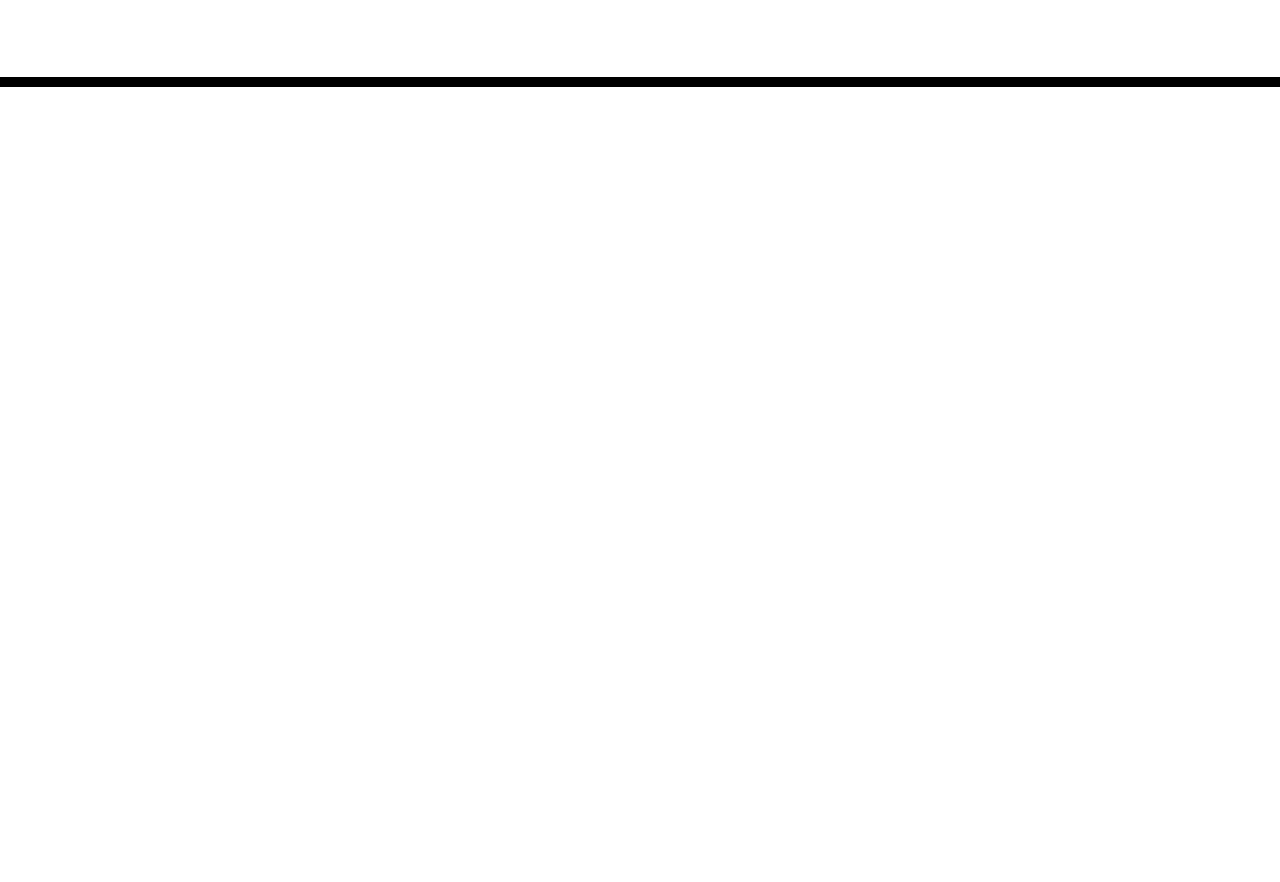
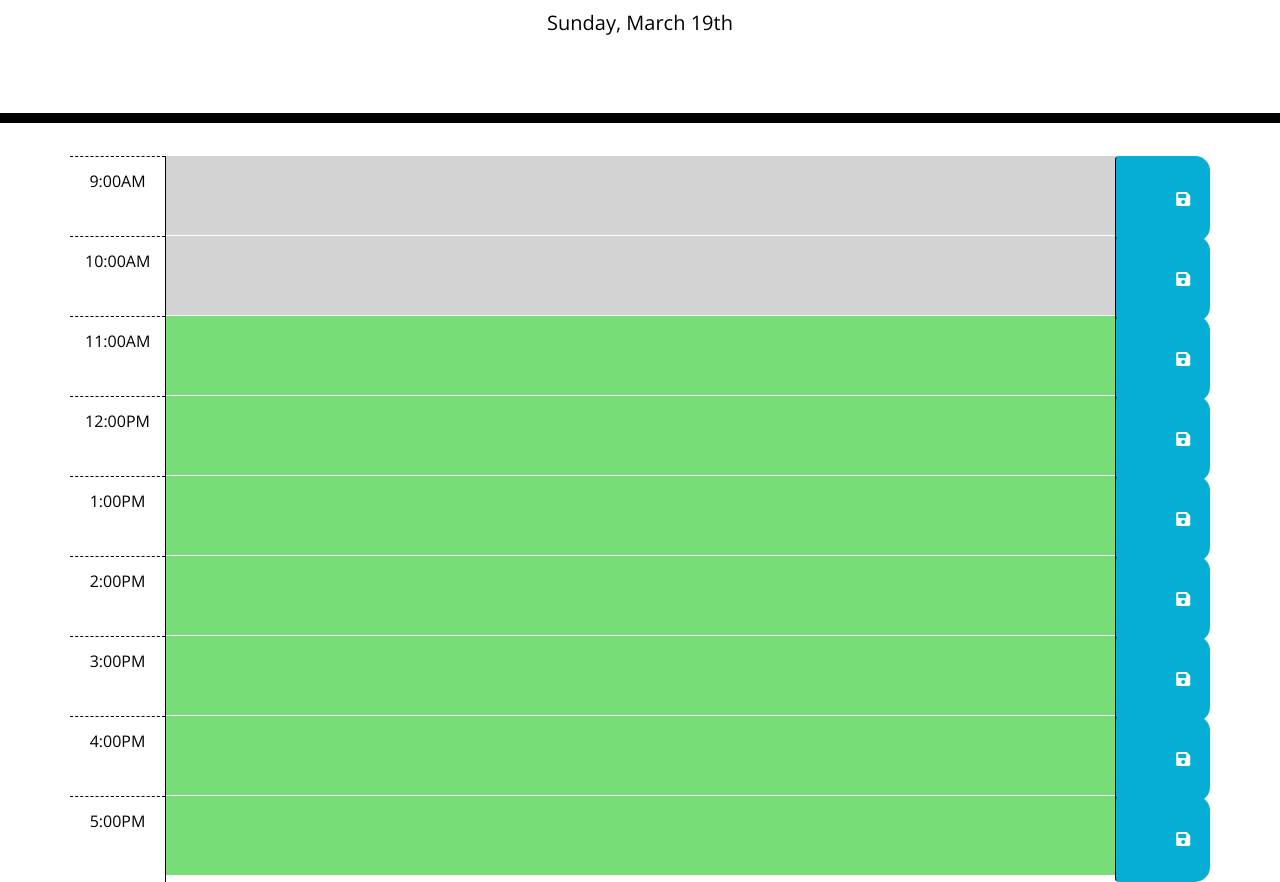
Before and after one commit to Robmor1100/Roberts-work-day-planner, a plain HTML site: page index.html in a window 1280 px wide. Shown: the part 181-1063 px from the top of the page. Before the commit the page ends 800 px from the top, so only its background shows below. Drawn offline with nearby package versions, Linux system fonts and the light colour scheme.

Commit message:
added script

```diff
--- /dev/null
+++ b/assets/script.js
@@ -0,0 +1,33 @@
+$(document).ready(function() {
+    let currentDay = moment().format('dddd, MMMM Do');
+    let displaydate = $("#currentDay");
+    displaydate.text(currentDay);
+    let currentTime = moment().format('H');
+
+    $(".time-block").each(function() {
+        let hour = parseInt($(this).attr("id"));
+        if (hour < currentTime) {
+            $(this).addClass("past");
+        } else if (hour === currentTime) {
+            $(this).addClass("present");
+        } else {
+            $(this).addClass("future");
+        }
+    }
+    );
+    $(".saveBtn").on("click", function() {
+        let value = $(this).siblings(".description").val();
+        let time = $(this).parent().attr("id");
+        localStorage.setItem(time, value);
+    }
+    );
+    $("#9 .description").val(localStorage.getItem("9"));
+    $("#10 .description").val(localStorage.getItem("10"));
+    $("#11 .description").val(localStorage.getItem("11"));
+    $("#12 .description").val(localStorage.getItem("12"));
+    $("#13 .description").val(localStorage.getItem("13"));
+    $("#14 .description").val(localStorage.getItem("14"));
+    $("#15 .description").val(localStorage.getItem("15"));
+    $("#16 .description").val(localStorage.getItem("16"));
+    $("#17 .description").val(localStorage.getItem("17"));
+});
--- a/index.html
+++ b/index.html
@@ -18,7 +18,7 @@
       href="https://fonts.googleapis.com/css?family=Open+Sans&display=swap"
       rel="stylesheet"
     />
-    <link rel="stylesheet" href="style.css" />
+    <link rel="stylesheet" href="./assets/style.css" />
     <title>Work Day Scheduler</title>
   </head>
 
@@ -30,9 +30,73 @@
     </header>
     <div class="container">
       <!-- Timeblocks go here -->
+      <div id="9" class="row time-block">
+        <div class="col-2 col-md-1 hour text-center py-3">9:00AM</div>
+        <textarea id='text-09' class="col-8 col-md-10 description" rows="3"> </textarea>
+        <button class="btn saveBtn col-2 col-md-1" aria-label="save">
+          <i class="fas fa-save" aria-hidden="true"></i>
+        </button>
+      </div>
+      <div id="10" class="row time-block">
+        <div class="col-2 col-md-1 hour text-center py-3">10:00AM</div>
+        <textarea id='text-10' class="col-8 col-md-10 description" rows="3"> </textarea>
+        <button class="btn saveBtn col-2 col-md-1" aria-label="save">
+          <i class="fas fa-save" aria-hidden="true"></i>
+        </button>
+      </div>
+      <div id="11" class="row time-block">
+        <div class="col-2 col-md-1 hour text-center py-3">11:00AM</div>
+        <textarea id='text-11' class="col-8 col-md-10 description" rows="3"> </textarea>
+        <button class="btn saveBtn col-2 col-md-1" aria-label="save">
+          <i class="fas fa-save" aria-hidden="true"></i>
+        </button>
+      </div>
+      <div id="12" class="row time-block">
+        <div class="col-2 col-md-1 hour text-center py-3">12:00PM</div>
+        <textarea id='text-12' class="col-8 col-md-10 description" rows="3"> </textarea>
+        <button class="btn saveBtn col-2 col-md-1" aria-label="save">
+          <i class="fas fa-save" aria-hidden="true"></i>
+        </button>
+      </div>
+      <div id="13" class="row time-block">
+        <div class="col-2 col-md-1 hour text-center py-3">1:00PM</div>
+        <textarea id='text-13' class="col-8 col-md-10 description" rows="3"> </textarea>
+        <button class="btn saveBtn col-2 col-md-1" aria-label="save">
+          <i class="fas fa-save" aria-hidden="true"></i>
+        </button>
+      </div>
+      <div id="14" class="row time-block">
+        <div class="col-2 col-md-1 hour text-center py-3">2:00PM</div>
+        <textarea id='text-14' class="col-8 col-md-10 description" rows="3"> </textarea>
+        <button class="btn saveBtn col-2 col-md-1" aria-label="save">
+          <i class="fas fa-save" aria-hidden="true"></i>
+        </button>
+      </div>
+      <div id="15" class="row time-block">
+        <div class="col-2 col-md-1 hour text-center py-3">3:00PM</div>
+        <textarea id='text-15' class="col-8 col-md-10 description" rows="3"> </textarea>
+        <button class="btn saveBtn col-2 col-md-1" aria-label="save">
+          <i class="fas fa-save" aria-hidden="true"></i>
+        </button>
+      </div>
+      <div id="16" class="row time-block">
+        <div class="col-2 col-md-1 hour text-center py-3">4:00PM</div>
+        <textarea id='text-16' class="col-8 col-md-10 description" rows="3"> </textarea>
+        <button class="btn saveBtn col-2 col-md-1" aria-label="save">
+          <i class="fas fa-save" aria-hidden="true"></i>
+        </button>
+      </div>
+      <div id="17" class="row time-block">
+        <div class="col-2 col-md-1 hour text-center py-3">5:00PM</div>
+        <textarea id='text-17' class="col-8 col-md-10 description" rows="3"> </textarea>
+        <button class="btn saveBtn col-2 col-md-1" aria-label="save">
+          <i class="fas fa-save" aria-hidden="true"></i>
+        </button>
+      </div>
     </div>
 
     <script src="https://cdnjs.cloudflare.com/ajax/libs/jquery/3.2.1/jquery.min.js"></script>
     <script src="https://cdnjs.cloudflare.com/ajax/libs/moment.js/2.24.0/moment.min.js"></script>
+    <script src="./assets/script.js"></script>
   </body>
 </html>
```
Also changed, not shown: assets/style.css (renamed from style.css), 1 other file.
